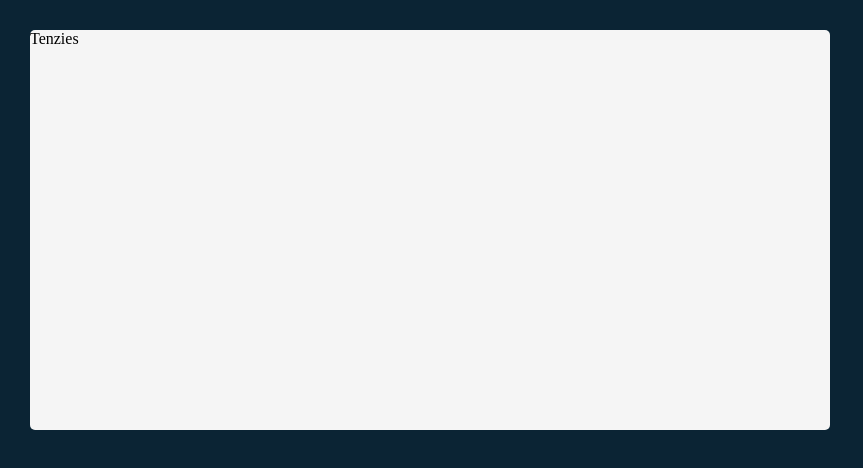
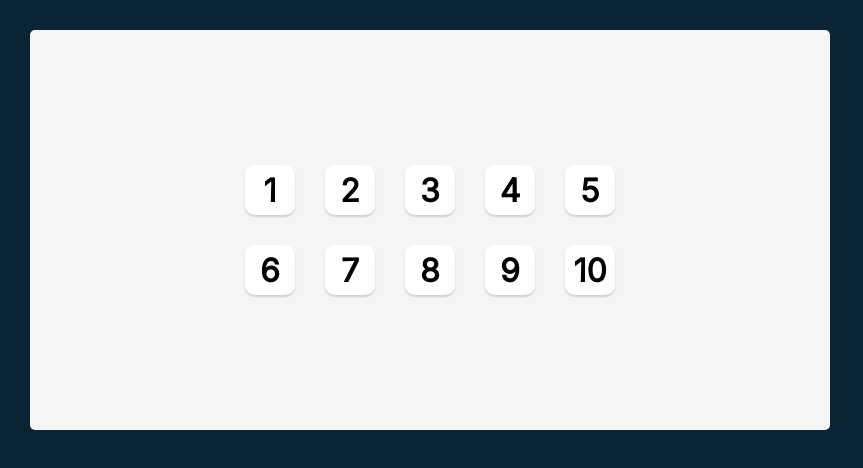
Before and after one commit to lilianlee0213/Scrimba-Projects, a React (Create React App) app in the folder tenzies/: page / in a window 1280 px wide. Shown: the top 468 px of the page, without its empty margins (0-863 px from the left). Built offline with nearby package versions, Linux system fonts and the light colour scheme.

Commit message:
Die components

```diff
--- a/tenzies/src/App.js
+++ b/tenzies/src/App.js
@@ -1,7 +1,23 @@
+import Die from './Die';
 import './index.css';
 
 function App() {
-	return <main>Tenzies</main>;
+	return (
+		<main>
+			<div className="dice-container">
+				<Die value="1" />
+				<Die value="2" />
+				<Die value="3" />
+				<Die value="4" />
+				<Die value="5" />
+				<Die value="6" />
+				<Die value="7" />
+				<Die value="8" />
+				<Die value="9" />
+				<Die value="10" />
+			</div>
+		</main>
+	);
 }
 
 export default App;
--- /dev/null
+++ b/tenzies/src/Die.js
@@ -0,0 +1,7 @@
+export default function Die(props) {
+	return (
+		<div className="die-face">
+			<h2 className="die-num">{props.value}</h2>
+		</div>
+	);
+}
--- a/tenzies/src/index.css
+++ b/tenzies/src/index.css
@@ -1,3 +1,5 @@
+@import url('https://fonts.googleapis.com/css2?family=Inter&display=swap');
+
 * {
 	box-sizing: border-box;
 }
@@ -5,11 +7,37 @@
 	margin: 0;
 	padding: 30px;
 	background-color: #0b2434;
+	font-family: 'Inter', sans-serif;
 }
 main {
-	background-color: #f5f5f5;
+	display: flex;
+	flex-direction: column;
+	justify-content: center;
+	align-items: center;
 	width: 100%;
+	min-width: 400px;
 	max-width: 800px;
 	height: 400px;
 	border-radius: 5px;
+	background-color: #f5f5f5;
 }
+
+.dice-container {
+	display: grid;
+	grid-template: auto auto / repeat(5, 1fr);
+	gap: 30px;
+}
+.die-face {
+	display: flex;
+	justify-content: center;
+	align-items: center;
+	width: 50px;
+	height: 50px;
+	border-radius: 10px;
+	box-shadow: 0px 2px 2px rgba(0, 0, 0, 0.15);
+	cursor: pointer;
+	background-color: white;
+}
+.die-num {
+	font-size: 2rem;
+}
```
